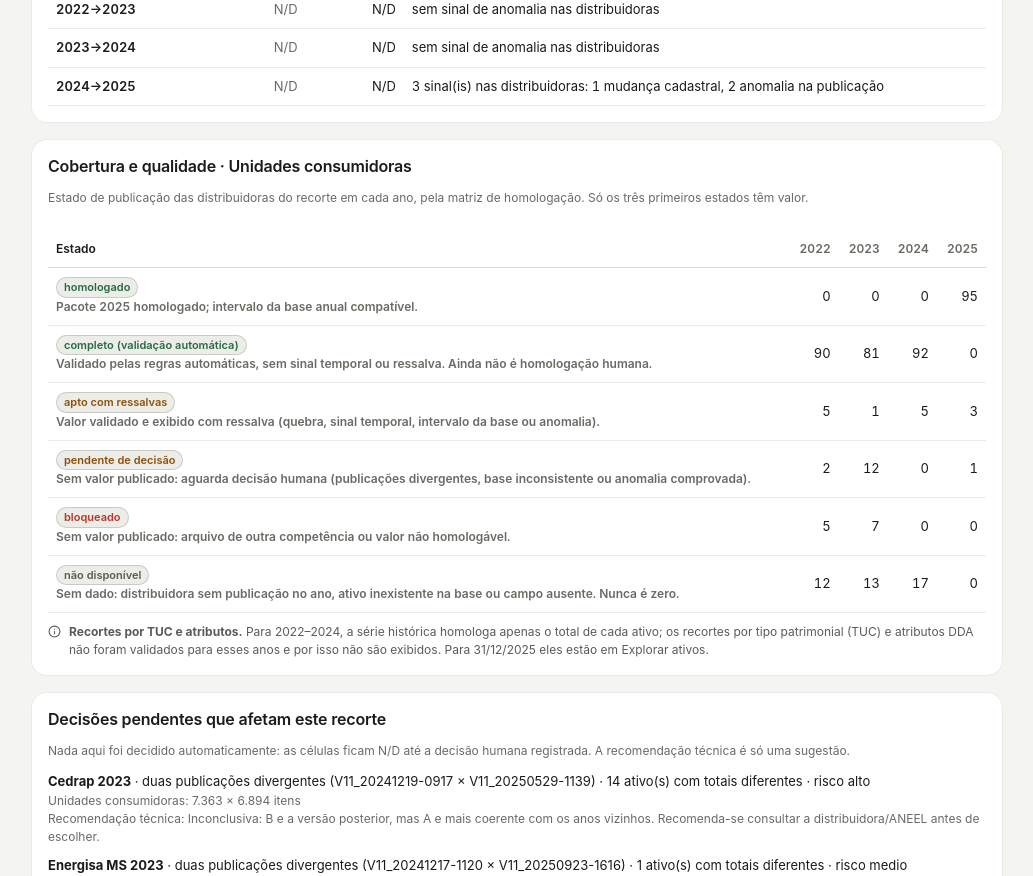
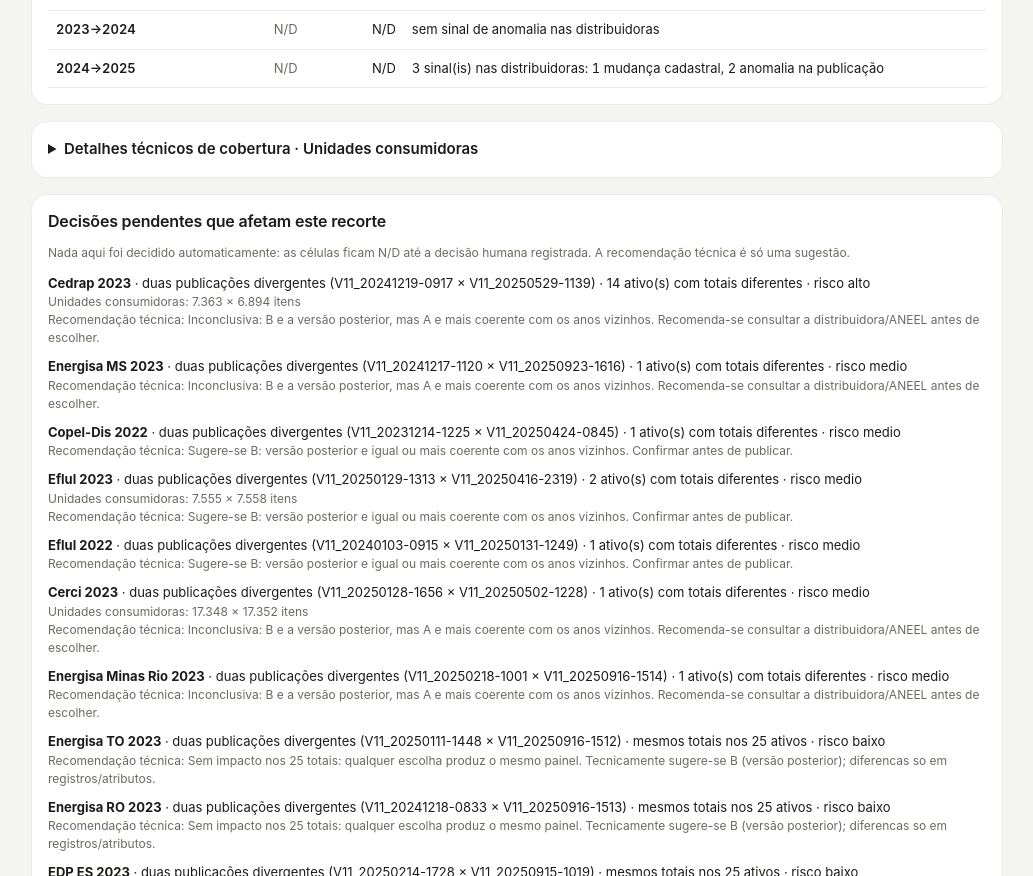
Before and after one commit to artelias/BDGD, a Next.js app in the folder nucleo-dados-bdgd/web/: page /evolucao in a window 1280 px wide. Shown: the part 3140-4016 px from the top of the page, without its empty margins (245-1278 px from the left). Built offline with nearby package versions, Linux system fonts and the light colour scheme.

Commit message:
ux(evolucao): recolher matriz extensa de estados e distinguir validacao tecnica

```diff
--- a/nucleo-dados-bdgd/web/src/components/pages/Evolucao.tsx
+++ b/nucleo-dados-bdgd/web/src/components/pages/Evolucao.tsx
@@ -202,7 +202,7 @@
       <aside className={s.ressalvas} data-testid="evo-ressalvas" aria-label="Ressalvas de publicação">
         <ShieldCheck size={16} aria-hidden />
         <div>
-          <b>Ressalvas vigentes.</b> 2022 e 2023 não têm cobertura nacional completa. O contrato também registra publicações não localizadas em 2024 e 2025: o total Brasil fica N/D em qualquer ano com lacunas. O painel balanceado mostra somente as mesmas distribuidoras comparáveis. Validação automática e zero técnico não equivalem a homologação humana. Não aplicável é um estado próprio; ausência e pendência nunca viram zero. A comprovação independente dos zeros técnicos permanece pendente.
+          <b>Ressalvas vigentes.</b> 2022 e 2023 não têm cobertura nacional completa. Quando existem lacunas, o total nacional completo permanece N/D; o painel balanceado soma apenas as mesmas distribuidoras elegíveis em todos os anos e não representa o Brasil inteiro. Validação automática não é aprovação regulatória. Não aplicável é um estado próprio; ausência e pendência nunca viram zero. A comprovação independente dos zeros técnicos permanece pendente.
           {ressalvas2025.length > 0 && <ul className={s.lista}>{ressalvas2025.slice(0, 4).map((c) => <li key={c[0]}><b>{nomeD(c[0])} 2025</b> · {ROTULO_PUB[c[2]]}: {h.motivos[c[3]]}</li>)}</ul>}
         </div>
       </aside>
@@ -301,9 +301,9 @@
         </div>
       </section>
 
-      <section className={s.stage} aria-labelledby="qual-t" data-testid="evo-qualidade">
-        <h2 className="headline" id="qual-t" style={{ fontSize: "1rem" }}>Cobertura e qualidade · {a.nome}</h2>
-        <p className="caption">Estado de publicação das distribuidoras do recorte em cada ano, pela matriz de homologação. Só os três primeiros estados têm valor.</p>
+      <details className={s.stage} data-testid="evo-qualidade">
+        <summary id="qual-t" style={{ cursor: "pointer", fontWeight: 600 }}>Detalhes técnicos de cobertura · {a.nome}</summary>
+        <p className="caption">A tabela de estados fica recolhida por padrão. Os indicadores anuais acima mostram a cobertura resumida. Validação automática é diferente de aprovação formal; valores pendentes e ausentes não são tratados como zero.</p>
         <div className={s.scroll} tabIndex={0} role="region" aria-label="Cobertura por estado">
           <table className={s.table}>
             <caption className="sr-only">Quantidade de distribuidoras por estado de publicação e ano</caption>
@@ -317,7 +317,7 @@
           </table>
         </div>
         <p className={s.note} data-testid="evo-tuc"><Info size={13} aria-hidden /><span><b>Recortes por TUC e atributos.</b> Para 2022–2024, a série histórica homologa apenas o total de cada ativo; os recortes por tipo patrimonial (TUC) e atributos DDA não foram validados para esses anos e por isso não são exibidos. Para 31/12/2025 eles estão em <Link href={`/explorar/?ativo=${a.conceito}`}>Explorar ativos</Link>.</span></p>
-      </section>
+      </details>
 
       {escopo.modo !== "brasil" && distsSeries.length > 0 && (
         <section className={s.stage} aria-labelledby="prov-t" data-testid="evo-proveniencia">
```
